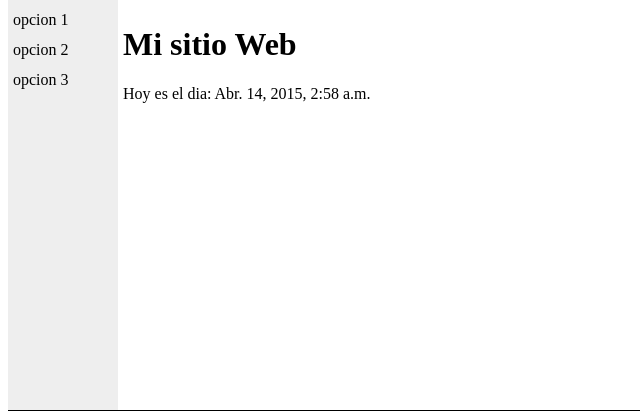
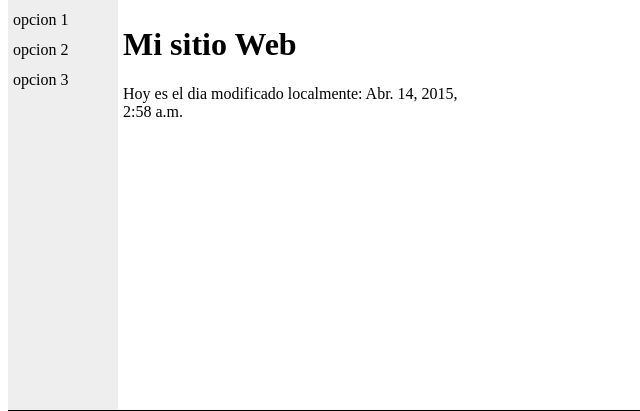
Before and after one commit to ddcsoft/sistemas, a Django app: a page that uses sistemas/templates/fecha_actual.html in a window 1280 px wide. Shown: the part 98-509 px from the top of the page, without its empty margins (0-640 px from the left). Run offline with Django 3.2, Linux system fonts and the light colour scheme.

Commit message:
actualizaciones

```diff
--- a/sistemas/templates/fecha_actual.html
+++ b/sistemas/templates/fecha_actual.html
@@ -1,5 +1,5 @@
 {% extends "base.html" %}
 {% block title %}La fecha actual modificda{% endblock %}
 {% block content %}
-<p>Hoy es el dia: {{ fecha_actual }}</p>
+<p>Hoy es el dia modificado localmente: {{ fecha_actual }}</p>
 {% endblock %}
```
